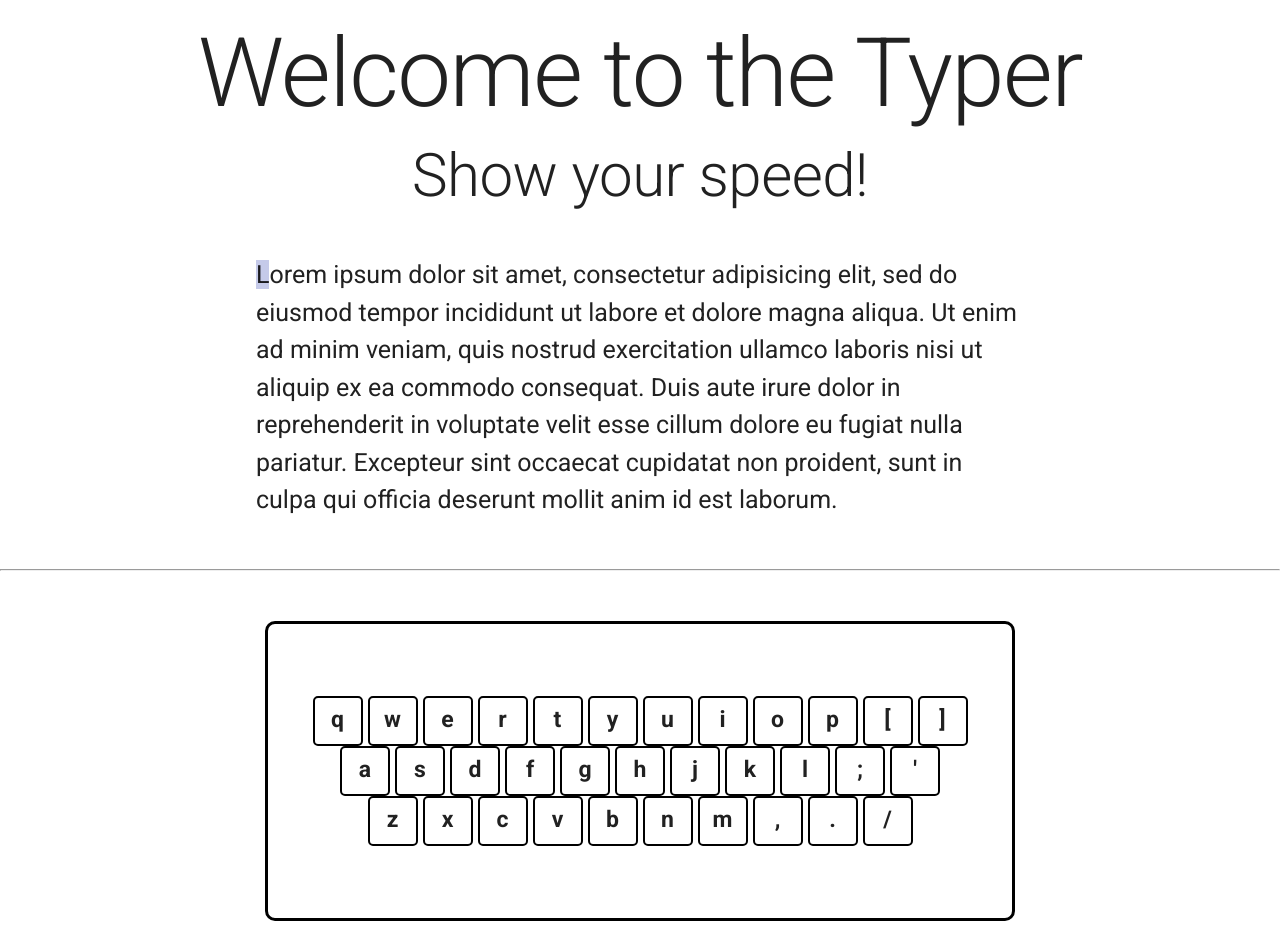
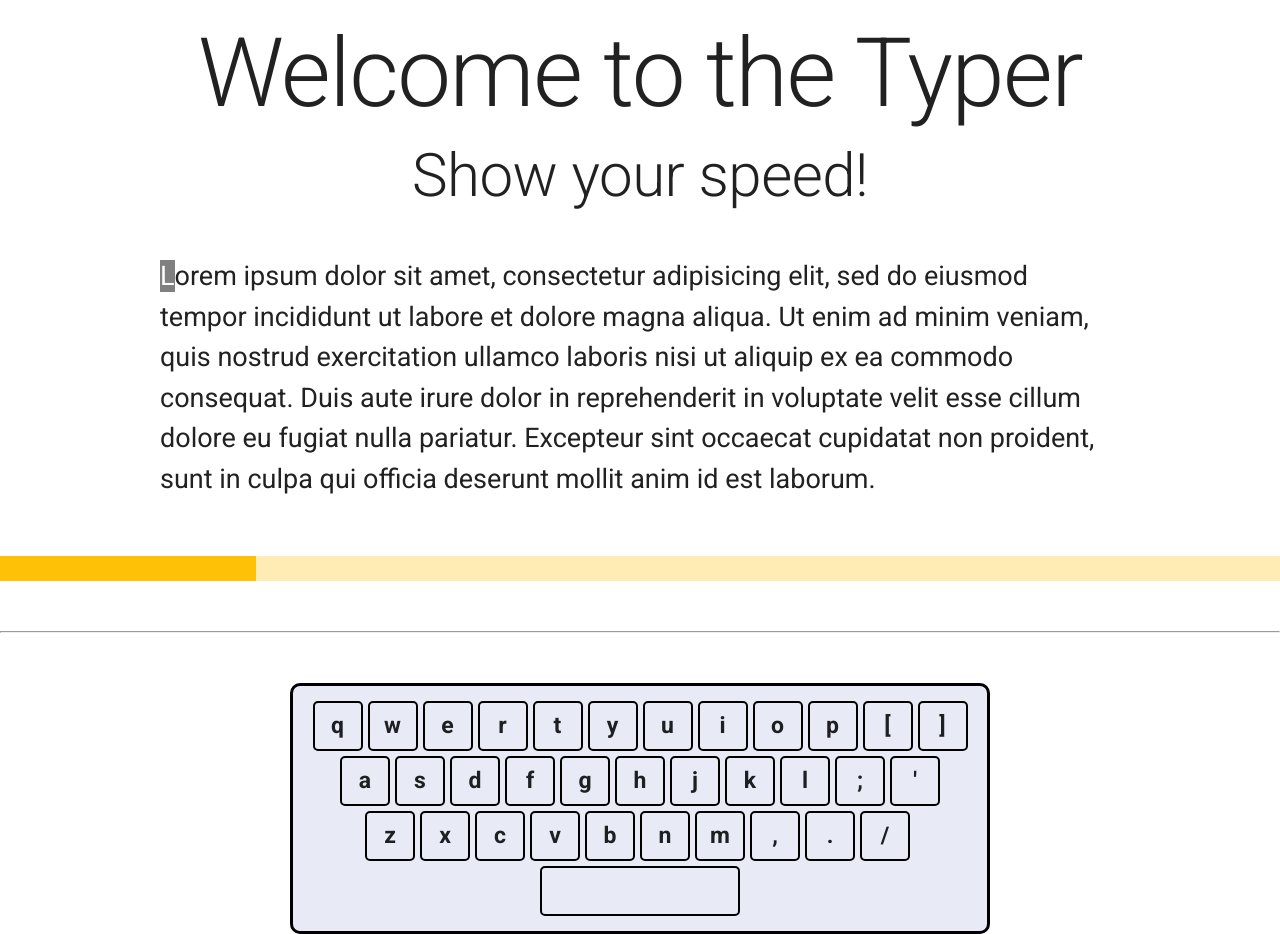
Before and after one commit to Sam-Gold311/typer, a Vue app: page / in a window 1280 px wide. Built offline with nearby package versions, Linux system fonts and the light colour scheme.

Commit message:
add uppercase state and some keyboard styles

```diff
--- a/src/App.vue
+++ b/src/App.vue
@@ -1,16 +1,5 @@
 <template>
   <v-app>
-    <!-- <v-app-bar
-      app
-      color="primary"
-      dark
-    >
-      <div class="text-h4 d-flex align-self-center">
-        Typer
-      </div>
-
-    </v-app-bar> -->
-
     <v-main>
       <div class='typer d-flex flex-column align-center'>
         <div class="typer__title text-h1 animate__animated animate__fadeInLeftBig">
@@ -19,19 +8,23 @@
         <div class="typer__subtitle text-h2 animate__animated animate__fadeInRightBig animate__delay-1s">
           Show your speed!
         </div>
-        <div class="typer__text">
-          {{en.text}}
-        </div>
+        <div class="typer__text animate__animated animate__fadeIn animate__delay-2s animate__slow"><span>{{nextLetter}}</span>{{restText}}</div>
+        <v-progress-linear
+          class=''
+          v-model='progress'
+          color="amber"
+          height="25"
+        ></v-progress-linear>
         <hr>
         <div class="typer__keyboard animate__animated animate__fadeIn animate__delay-2s animate__slow">
           <div class="">
-            <Key ref='keys' @change-text='changeText' :nextLetter='nextLetter' v-for='(key, i) in firstLineKeys' :key='i' :somekey='key'/>
+            <Key ref='keys' :uppercase='uppercase' v-for='(key, i) in firstLineKeys' :key='i' :somekey='key'/>
           </div>
           <div class="">
-            <Key ref='keys' @change-text='changeText' :nextLetter='nextLetter' v-for='(key, i) in secondLineKeys' :key='i' :somekey='key'/>
+            <Key ref='keys' :uppercase='uppercase' v-for='(key, i) in secondLineKeys' :key='12 + i' :somekey='key'/>
           </div>
           <div class="">
-            <Key ref='keys' @change-text='changeText' :nextLetter='nextLetter' v-for='(key, i) in thirdLineKeys' :key='i' :somekey='key'/>
+            <Key ref='keys' :uppercase='uppercase' v-for='(key, i) in thirdLineKeys' :key='23 + i' :somekey='key'/>
           </div>
         </div>
       </div>
@@ -49,60 +42,82 @@ export default {
     Key
   },
   data: () => ({
+    uppercase: false,
     en: {
       text: 'Lorem ipsum dolor sit amet, consectetur adipisicing elit, sed do eiusmod tempor incididunt ut labore et dolore magna aliqua. Ut enim ad minim veniam, quis nostrud exercitation ullamco laboris nisi ut aliquip ex ea commodo consequat. Duis aute irure dolor in reprehenderit in voluptate velit esse cillum dolore eu fugiat nulla pariatur. Excepteur sint occaecat cupidatat non proident, sunt in culpa qui officia deserunt mollit anim id est laborum.',
       keys: [
-        { keyText: 'q', code: 'KeyQ' },
-        { keyText: 'w', code: 'KeyW' },
-        { keyText: 'e', code: 'KeyE' },
-        { keyText: 'r', code: 'KeyR' },
-        { keyText: 't', code: 'KeyT' },
-        { keyText: 'y', code: 'KeyY' },
-        { keyText: 'u', code: 'KeyU' },
-        { keyText: 'i', code: 'KeyI' },
-        { keyText: 'o', code: 'KeyO' },
-        { keyText: 'p', code: 'KeyP' },
-        { keyText: '[', code: 'BracketLeft' },
-        { keyText: ']', code: 'BracketRight' },
-        { keyText: 'a', code: 'KeyA' },
-        { keyText: 's', code: 'KeyS' },
-        { keyText: 'd', code: 'KeyD' },
-        { keyText: 'f', code: 'KeyF' },
-        { keyText: 'g', code: 'KeyG' },
-        { keyText: 'h', code: 'KeyH' },
-        { keyText: 'j', code: 'KeyJ' },
-        { keyText: 'k', code: 'KeyK' },
-        { keyText: 'l', code: 'KeyL' },
-        { keyText: ';', code: 'Semicolon' },
-        { keyText: "'", code: 'Quote' },
-        { keyText: 'z', code: 'KeyA' },
-        { keyText: 'x', code: 'KeyS' },
-        { keyText: 'c', code: 'KeyD' },
-        { keyText: 'v', code: 'KeyF' },
-        { keyText: 'b', code: 'KeyG' },
-        { keyText: 'n', code: 'KeyH' },
-        { keyText: 'm', code: 'KeyJ' },
-        { keyText: ',', code: 'KeyK' },
-        { keyText: '.', code: 'KeyL' },
-        { keyText: '/', code: 'Semicolon' },
+        { lowText: 'q', upText: 'Q'},
+        { lowText: 'w', upText: 'W'},
+        { lowText: 'e', upText: 'E'},
+        { lowText: 'r', upText: 'R'},
+        { lowText: 't', upText: 'T'},
+        { lowText: 'y', upText: 'Y'},
+        { lowText: 'u', upText: 'U'},
+        { lowText: 'i', upText: 'I'},
+        { lowText: 'o', upText: 'O'},
+        { lowText: 'p', upText: 'P'},
+        { lowText: '[', upText: '{'},
+        { lowText: ']', upText: '}'},
+        { lowText: 'a', upText: 'A'},
+        { lowText: 's', upText: 'S'},
+        { lowText: 'd', upText: 'D'},
+        { lowText: 'f', upText: 'F'},
+        { lowText: 'g', upText: 'G'},
+        { lowText: 'h', upText: 'H'},
+        { lowText: 'j', upText: 'J'},
+        { lowText: 'k', upText: 'K'},
+        { lowText: 'l', upText: 'L'},
+        { lowText: ';', upText: ':'},
+        { lowText: "'", upText: '"'},
+        { lowText: 'z', upText: 'Z'},
+        { lowText: 'x', upText: 'X'},
+        { lowText: 'c', upText: 'C'},
+        { lowText: 'v', upText: 'V'},
+        { lowText: 'b', upText: 'B'},
+        { lowText: 'n', upText: 'N'},
+        { lowText: 'm', upText: 'M'},
+        { lowText: ',', upText: '<'},
+        { lowText: '.', upText: '>'},
+        { lowText: '/', upText: '?'},
+        { lowText: ' ', upText: ' ', space: true}
       ]
     }
   }),
   mounted() {
-    document.addEventListener('keydown', this.keyPressed);
+    document.addEventListener('keydown', this.pressedKey);
   },
   methods: {
-    keyPressed(e) {
+    pressedKey(e) {
+      console.log(this.en.text.length);
+      if (e.key === 'Shift' && e.repeat === false) {
+        this.uppercase = !this.uppercase;
+        document.addEventListener('keyup', this.changeCase);
+      }
+      if (e.key === 'CapsLock') {
+        this.uppercase = !this.uppercase;
+      }
       for (let i = 0; i < this.en.keys.length; i++) {
-        if(this.$refs.keys[i].somekey.keyText === e.key) {
-          this.$refs.keys[i].keyPressed(e);
+        if(this.$refs.keys[i].somekey.lowText === e.key.toLowerCase()) {
+          if(e.key === this.nextLetter) {
+            this.$refs.keys[i].$el.classList.add('key_correct');
+            setTimeout(() => this.$refs.keys[i].$el.classList.remove('key_correct'), 100);
+            this.changeText();
+          } else {
+            this.$refs.keys[i].$el.classList.add('key_wrong');
+            setTimeout(() => this.$refs.keys[i].$el.classList.remove('key_wrong'), 100);
+          }
           return;
         }
       }
     },
     changeText() {
-      console.log('used');
       this.en.text = this.en.text.slice(1);
+    },
+    changeCase(e) {
+      if (e.key === 'Shift') {
+        this.uppercase = !this.uppercase;
+        document.removeEventListener('keyup', this.changeCase);
+      }
     }
   },
   computed: {
@@ -113,10 +128,16 @@ export default {
       return this.en.keys.slice(12, 23);
     },
     thirdLineKeys() {
-      return this.en.keys.slice(23, 33);
+      return this.en.keys.slice(23, 34);
     },
     nextLetter() {
       return this.en.text.slice(0, 1);
+    },
+    restText() {
+      return this.en.text.slice(1);
+    },
+    progress() {
+      return 20;
     }
   }
 };
@@ -133,10 +154,14 @@ export default {
       margin-bottom: 50px;
     }
     &__text {
-      font-size: 25px;
-      width: 60%;
-      &:first-letter {
-        background: #C5CAE9;
+      font-size: 27px;
+      width: 75%;
+      min-height: 300px;
+      white-space: pre-wrap;
+      position: relative;
+      & span {
+        color: #fff;
+        background: grey;
       }
     }
     & hr {
@@ -146,17 +171,20 @@ export default {
     &__keyboard {
       display: flex;
       flex-direction: column;
-      align-items: center;
-      justify-content: center;
+      width: 700px;
       padding: 15px;
       border-radius: 10px;
+      background: #E8EAF6;
       border: 3px solid #000;
-      width: 750px;
-      height: 300px;
       font-weight: bold;
       font-size: 23px;
       & > div {
         display: flex;
+        flex-wrap: wrap;
+        justify-content: center;
+        &:not(:last-child) {
+          margin-bottom: 5px;
+        }
         & > div {
           &:not(:last-child) {
             margin-right: 5px;
--- a/src/components/Key.vue
+++ b/src/components/Key.vue
@@ -1,6 +1,6 @@
 <template>
-  <div class='key'>
-    {{ somekey.keyText }}
+  <div class='key' :class='this.somekey.space ? spaceClass : ""'>
+    {{ this.keyText }}
   </div>
 </template>
 
@@ -11,23 +11,19 @@
     name: 'Key',
     props: {
       somekey: Object,
-      nextLetter: String
+      uppercase: Boolean
     },
     data() {
       return {
-
+        spaceClass: 'key_space'
       }
     },
-    methods: {
-      keyPressed(e) {
-        console.log(e);
-        if (e.key === this.nextLetter) {
-          this.$el.classList.add('key_correct');
-          setTimeout(() => this.$el.classList.remove('key_correct'), 100);
-          this.$emit('change-text');
+    computed: {
+      keyText() {
+        if(this.uppercase) {
+          return this.somekey.upText;
         } else {
-          this.$el.classList.add('key_wrong');
-          setTimeout(() => this.$el.classList.remove('key_wrong'), 100);
+          return this.somekey.lowText;
         }
       }
     }
@@ -45,9 +41,14 @@
     justify-content: center;
     width: 50px;
     height: 50px;
+    box-sizing: border-box;
     border: 2px solid black;
     border-radius: 5px;
     transition: all .1s ease-in;
+    &_space {
+      margin-top: 5px;
+      width: 200px;
+    }
     &_correct {
       background: #69F0AE;
       transition: all .1s ease-in;
```
